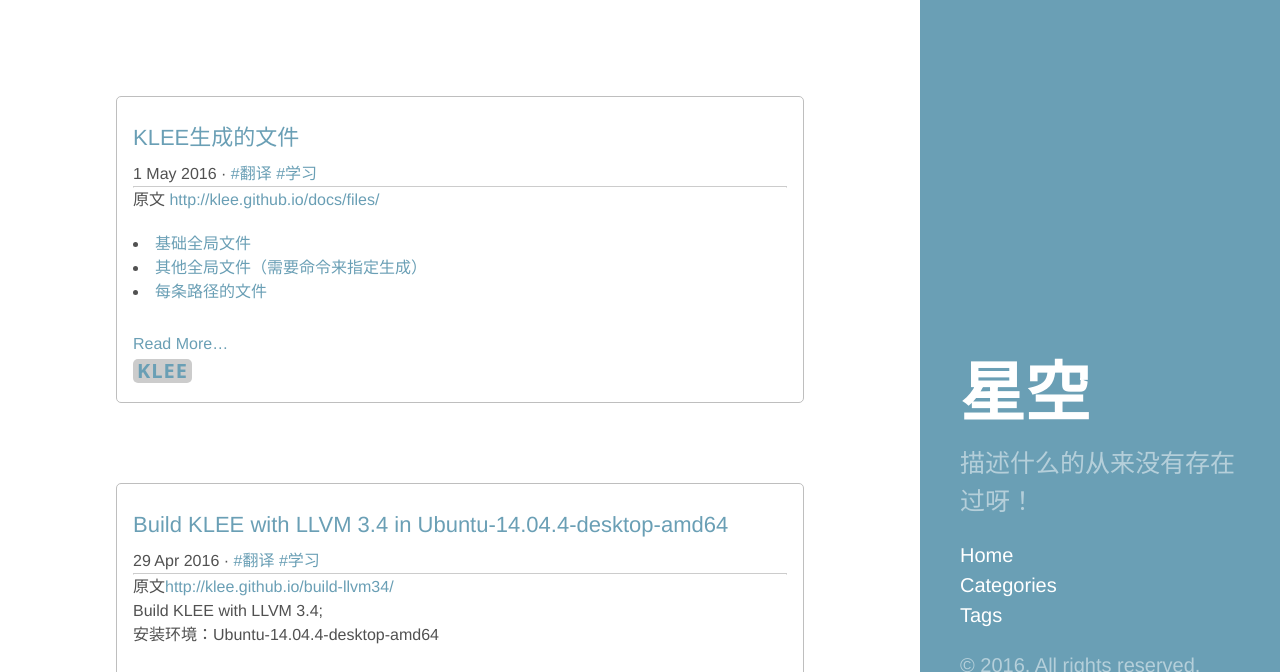
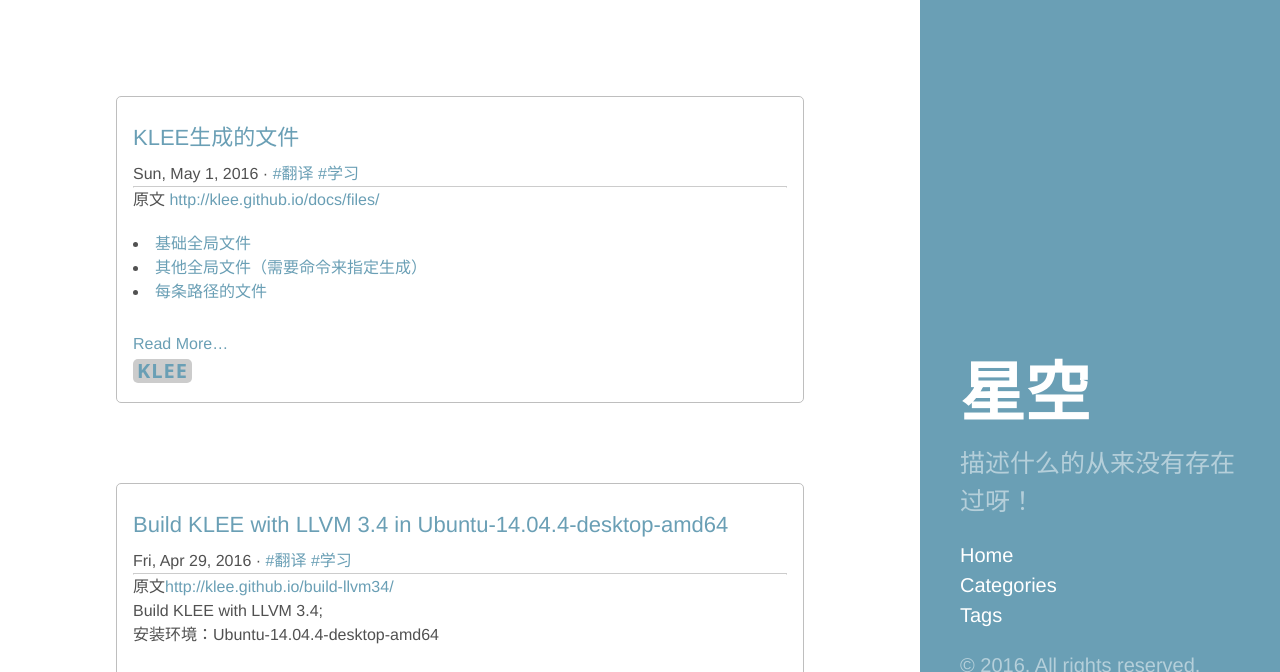
Before and after one commit to zzzqiuchan/zzzqiuchan.github.io, a plain HTML site: page index.html in a window 1280 px wide. Shown: the top 672 px of the page. Drawn offline with nearby package versions, Linux system fonts and the light colour scheme; a web font is replaced by a local one.

Commit message:
第一次Hugo测试
修改一些细节

```diff
--- a/index.html
+++ b/index.html
@@ -68,7 +68,7 @@
   <div class="article">
     <div class="title"><a href="http://zzzqiuchan.github.io/post/kleefiles/">KLEE生成的文件</a></div>
     <div class="time-and-category">
-      1 May 2016
+      Sun, May 1, 2016
 
 		&middot;
         <span class="categories">
@@ -108,7 +108,7 @@
   <div class="article">
     <div class="title"><a href="http://zzzqiuchan.github.io/post/buildklee/">Build KLEE with LLVM 3.4 in Ubuntu-14.04.4-desktop-amd64</a></div>
     <div class="time-and-category">
-      29 Apr 2016
+      Fri, Apr 29, 2016
 
 		&middot;
         <span class="categories">
```
Also changed, not shown: post/buildklee/index.html (+1 -1 lines), post/kleefiles/index.html (+1 -1 lines).
